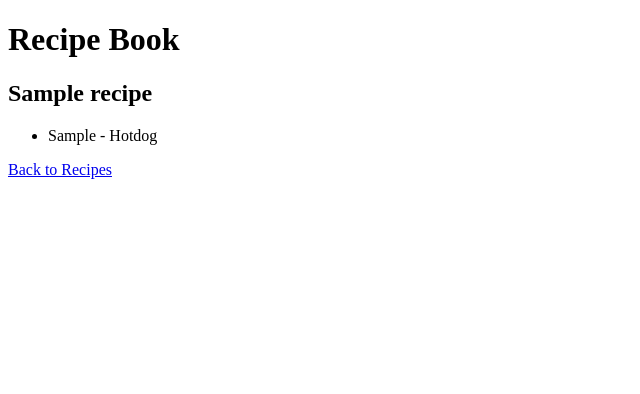
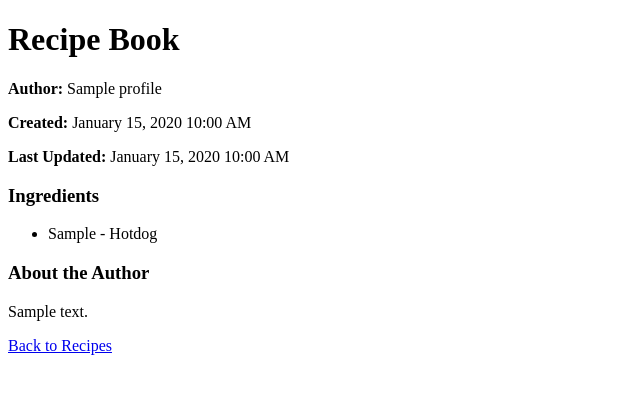
Before and after one commit to M-Jaha/recipebook-paredes-maikajahanara, a Django app: page /recipe/1/ in a window 1280 px wide. Shown: the top 394 px of the page, without its empty margins (0-640 px from the left). Run offline with Django 5.2, Linux system fonts and the light colour scheme; a user stored in the database is signed in; data comes from the database, SQL or seed files in the repository; both versions use the stored data as it was after the commit; tables that the repository leaves empty hold one stand-in row (values such as "Sample post").

Commit message:
Debugging

```diff
--- a/recipebook/ledger/admin.py
+++ b/recipebook/ledger/admin.py
@@ -1,5 +1,5 @@
 from django.contrib import admin
-from .models import Recipe, RecipeIngredient, Ingredient
+from .models import Recipe, RecipeIngredient, Ingredient, Profile
 
 
 class RecipeIngredientInline(admin.TabularInline):
@@ -12,3 +12,4 @@ class RecipeAdmin(admin.ModelAdmin):
     inlines = [RecipeIngredientInline]
 
 admin.site.register(Ingredient)
+admin.site.register(Profile)
--- a/recipebook/ledger/models.py
+++ b/recipebook/ledger/models.py
@@ -1,5 +1,15 @@
 from django.db import models
+from django.contrib.auth.models import User
 from django.urls import reverse
+
+
+class Profile(models.Model):
+    user = models.OneToOneField(User, on_delete=models.CASCADE)
+    name = models.CharField(max_length=50)
+    short_bio = models.TextField()
+
+    def __str__(self):
+        return self.name
 
 
 class Ingredient(models.Model):
@@ -14,12 +24,21 @@ class Ingredient(models.Model):
 
 class Recipe(models.Model):
     name = models.CharField(max_length=255)
+    author = models.ForeignKey(
+        Profile,
+        on_delete=models.CASCADE,
+        related_name='recipes',
+        null=True,  # Add this
+        blank=True  # Add this too
+    )
+    created_on = models.DateTimeField(auto_now_add=True)
+    updated_on = models.DateTimeField(auto_now=True)
 
     def __str__(self):
         return self.name
 
     def get_absolute_url(self):
-        return reverse('recipe-detail', kwargs={'pk': self.pk})
+        return reverse('ledger:recipe-detail', kwargs={'pk': self.pk})
 
 
 class RecipeIngredient(models.Model):
--- a/recipebook/ledger/templates/ledger/recipe_detail.html
+++ b/recipebook/ledger/templates/ledger/recipe_detail.html
@@ -2,14 +2,24 @@
 
 {% block title %}{{ recipe.name }}{% endblock %}
 
+{% block page_heading %}{{ recipe.name }}{% endblock %}
+
 {% block content %}
-<h2>{{ recipe.name }}</h2>
+<div>
+    <p><strong>Author:</strong> {{ recipe.author.name }}</p>
+    <p><strong>Created:</strong> {{ recipe.created_on|date:"F d, Y g:i A" }}</p>
+    <p><strong>Last Updated:</strong> {{ recipe.updated_on|date:"F d, Y g:i A" }}</p>
 
-<ul>
+    <h3>Ingredients</h3>
+    <ul>
     {% for ingredient in recipe.ingredients.all %}
-        <li> {{ ingredient.quantity }} - {{ ingredient.ingredient.name }} </li>
+        <li>{{ ingredient.quantity }} - {{ ingredient.ingredient.name }}</li>
     {% endfor %}
-</ul>
+    </ul>
 
-<a href="{% url 'recipe_list' %}">Back to Recipes</a>
+    <h3>About the Author</h3>
+    <p>{{ recipe.author.short_bio }}</p>
+
+    <p><a href="{% url 'ledger:recipe-list' %}">Back to Recipes</a></p>
+</div>
 {% endblock %}
--- a/recipebook/ledger/urls.py
+++ b/recipebook/ledger/urls.py
@@ -1,5 +1,7 @@
 from django.urls import path
 from . import views
+
+app_name = 'ledger'
 
 urlpatterns = [
     path('', views.recipe_list, name='recipe-list'),
--- a/recipebook/recipebook/settings.py
+++ b/recipebook/recipebook/settings.py
@@ -33,6 +33,8 @@ LOGIN_URL = 'login'
 LOGIN_REDIRECT_URL = 'ledger:recipe-list'
 LOGOUT_REDIRECT_URL = 'login'
 
+EMAIL_BACKEND = 'django.core.mail.backends.console.EmailBackend'
+
 
 INSTALLED_APPS = [
     'django.contrib.admin',
@@ -59,7 +61,7 @@ ROOT_URLCONF = 'recipebook.urls'
 TEMPLATES = [
     {
         'BACKEND': 'django.template.backends.django.DjangoTemplates',
-        'DIRS': [],
+        'DIRS': [BASE_DIR / 'templates'],
         'APP_DIRS': True,
         'OPTIONS': {
             'context_processors': [
--- a/recipebook/templates/registration/password_reset_form.html
+++ b/recipebook/templates/registration/password_reset_form.html
@@ -1,7 +1,7 @@
-{% extends "ledger/base.html" %}
+{% extends "base.html" %}
 {% load static %}
-{% block page_title %}Reset Password{% endblock %}
 {% block content %}
+<h2>Reset Password</h2>
 <form method="POST">
     {% csrf_token %}
     {{ form.as_p }}
```
Also changed, not shown: recipebook/ledger/templates/ledger/recipe_list.html (+5 -2 lines), recipebook/templates/base.html (+8 -9 lines), recipebook/templates/registration/login.html (+11 -0 lines), recipebook/db.sqlite3, recipebook/ledger/migrations/0002_recipe_created_on_recipe_updated_on_profile_and_more.py (added).
